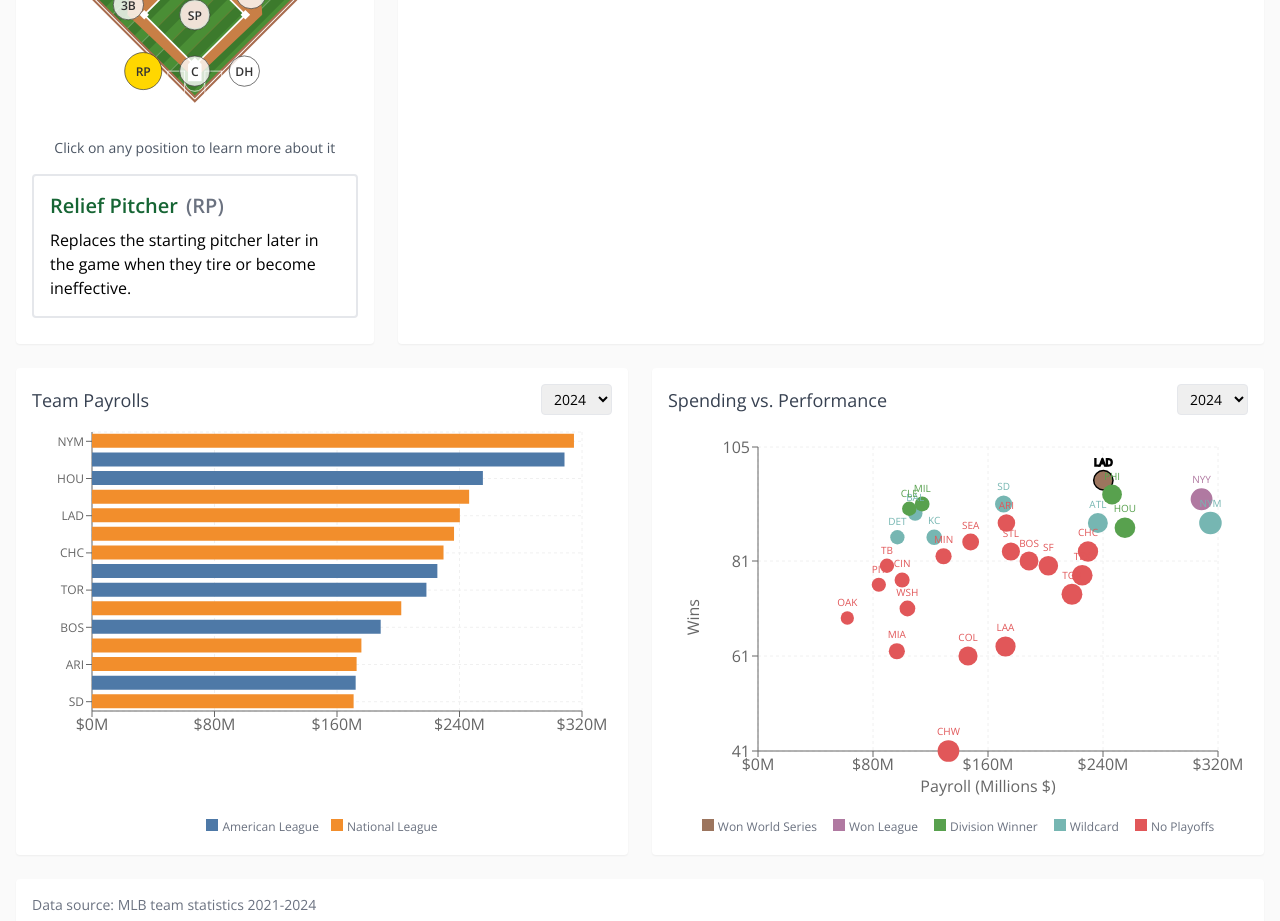
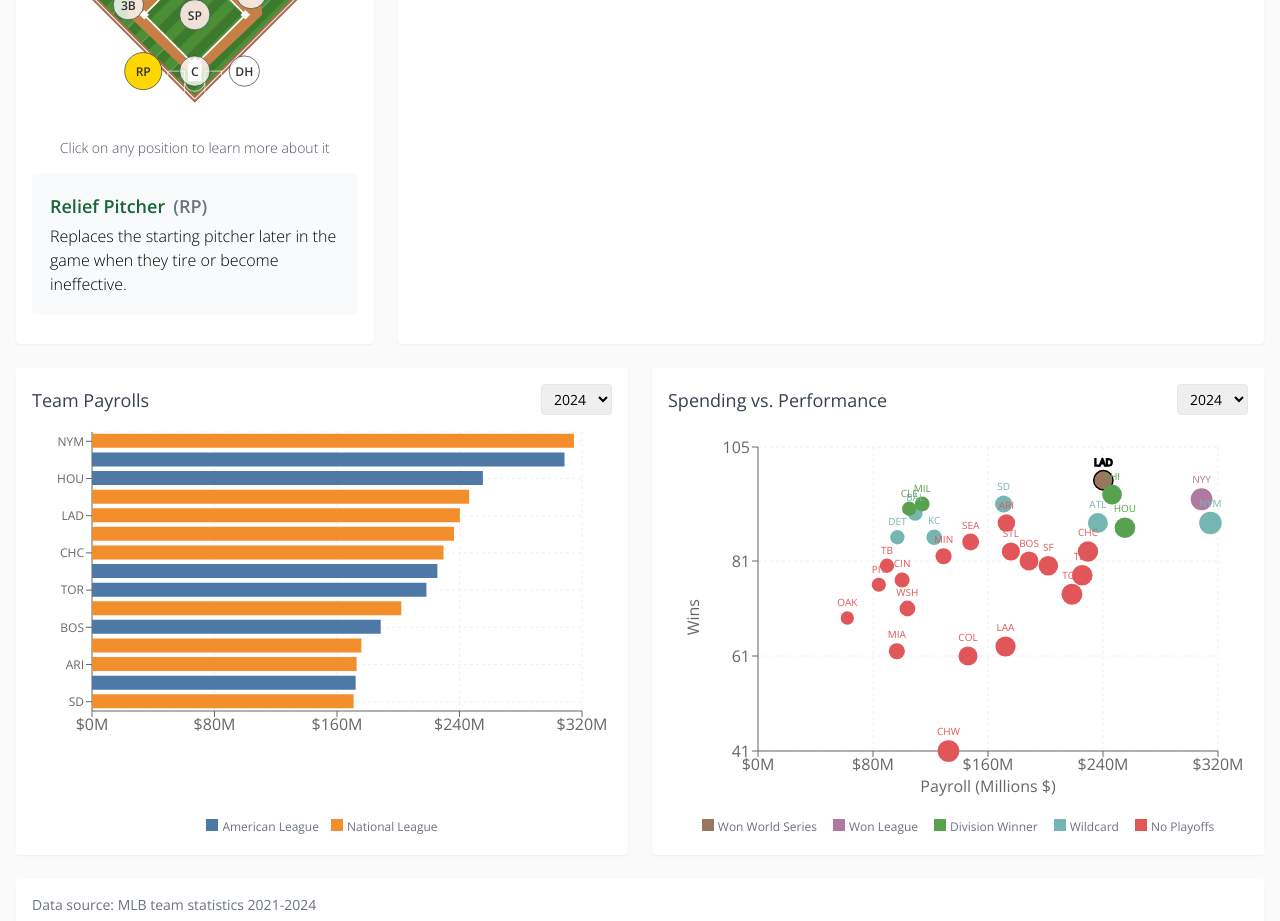
Before and after one commit to jimniDev/mlb-payroll-dashboard, a React (Create React App) app: page / in a window 1280 px wide. Shown: the part 1640-2561 px from the top of the page. Built offline with nearby package versions, Linux system fonts and the light colour scheme; a web font is replaced by a local one.

Commit message:
style: font re size

```diff
--- a/src/components/efficiencyTab/EfficiencyChartsContainer.jsx
+++ b/src/components/efficiencyTab/EfficiencyChartsContainer.jsx
@@ -30,19 +30,19 @@
         {/* League filter buttons */}
         <div className="flex space-x-2">
           <button
-            className={`px-3 py-1 rounded ${leagueFilter === 'All' ? 'bg-blue-600 text-white' : 'bg-gray-200 text-gray-700'}`}
+            className={`px-4 py-2 mr-1 rounded ${leagueFilter === 'All' ? 'bg-gray-600 text-white' : 'bg-gray-200 text-gray-700'}`}
             onClick={() => setLeagueFilter('All')}
           >
             All Teams
           </button>
           <button
-            className={`px-3 py-1 rounded ${leagueFilter === 'AL' ? 'bg-blue-600 text-white' : 'bg-gray-200 text-gray-700'}`}
+            className={`px-4 py-2 mr-1 rounded ${leagueFilter === 'AL' ? 'bg-gray-600 text-white' : 'bg-gray-200 text-gray-700'}`}
             onClick={() => setLeagueFilter('AL')}
           >
             American League
           </button>
           <button
-            className={`px-3 py-1 rounded ${leagueFilter === 'NL' ? 'bg-blue-600 text-white' : 'bg-gray-200 text-gray-700'}`}
+            className={`px-4 py-2 mr-1 rounded ${leagueFilter === 'NL' ? 'bg-gray-600 text-white' : 'bg-gray-200 text-gray-700'}`}
             onClick={() => setLeagueFilter('NL')}
           >
             National League
--- a/src/components/overviewTab/BaseballFieldDiagram.jsx
+++ b/src/components/overviewTab/BaseballFieldDiagram.jsx
@@ -251,16 +251,18 @@
       </div>
 
       {/* Position Information Box */}
-      <div className="mt-4 text-center text-sm text-gray-600">
+      <div className="mt-4 text-center font-light text-sm text-gray-600">
         Click on any position to learn more about it
       </div>
       {selectedPosition && (
-        <div className="mt-4 p-4 bg-white rounded border-2 border-gray-200">
-          <h3 className="text-xl font-bold text-green-800">
+        <div className="mt-4 p-4 bg-gray-50 rounded border-2 border-gray-50">
+          <h3 className="text-lg font-bold text-green-800">
             {positions.find((p) => p.id === selectedPosition).name}
             <span className="ml-2 text-gray-500">({selectedPosition})</span>
           </h3>
-          <p className="mt-2">{positions.find((p) => p.id === selectedPosition).info}</p>
+          <p className="mt-1 text-md font-light">
+            {positions.find((p) => p.id === selectedPosition).info}
+          </p>
         </div>
       )}
     </div>
```
